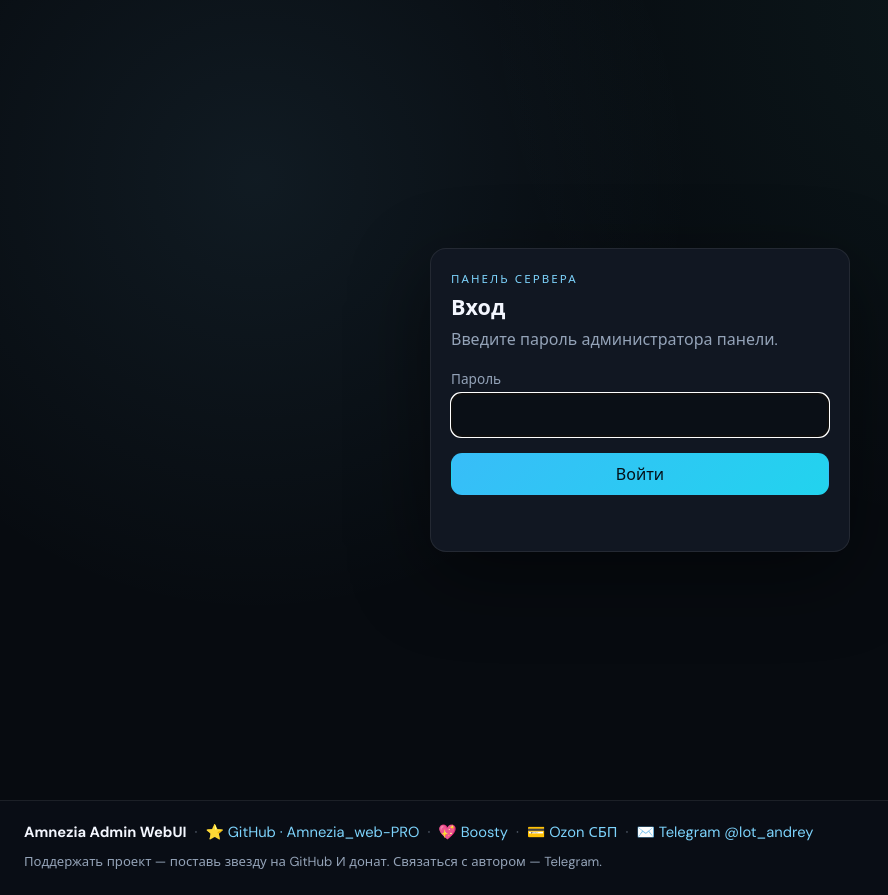
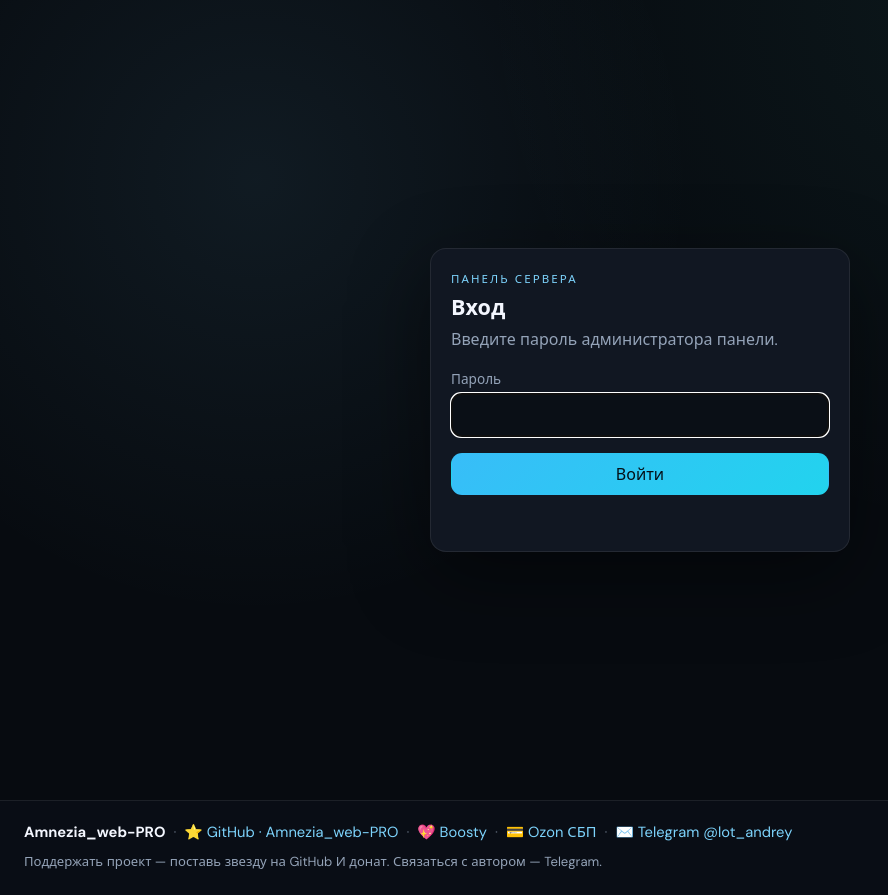
Before and after one commit to andrey271192/amnezia_web-PRO, a website: page public/index.html in a window 1280 px wide. Shown: the whole page, without its empty margins (0-888 px from the left). Drawn offline with Linux system fonts and the light colour scheme; no server answers.

Commit message:
chore(ui): footer brand Amnezia_web-PRO
Co-authored-by: Cursor <cursoragent@cursor.com>

```diff
--- a/public/index.html
+++ b/public/index.html
@@ -185,7 +185,7 @@
 
   <footer class="support-footer">
     <div class="support-line">
-      <strong class="support-title">Amnezia Admin WebUI</strong>
+      <strong class="support-title">Amnezia_web-PRO</strong>
       <span class="support-sep" aria-hidden="true">·</span>
       <a href="https://github.com/andrey271192/Amnezia_web-PRO" target="_blank" rel="noopener noreferrer">⭐ GitHub · Amnezia_web-PRO</a>
       <span class="support-sep" aria-hidden="true">·</span>
```
